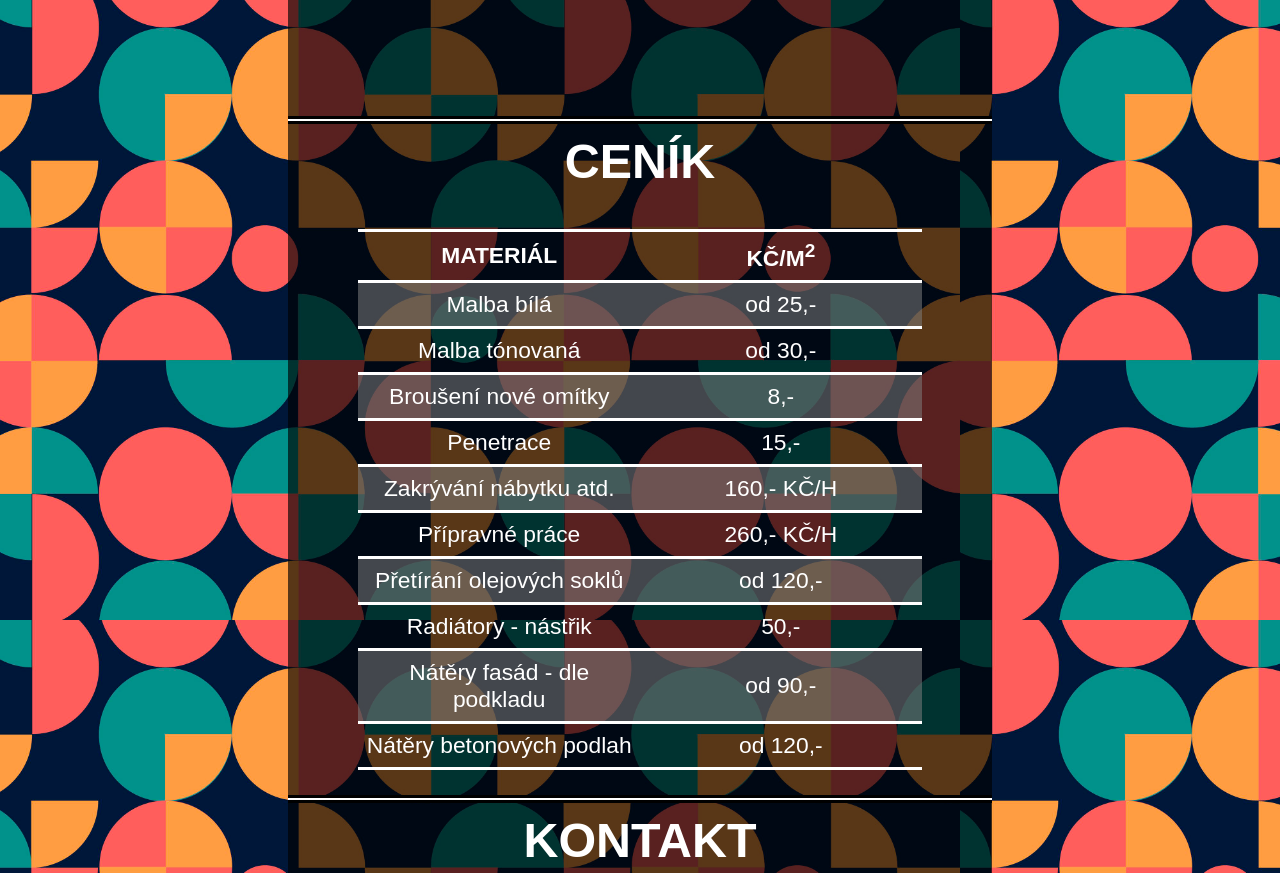
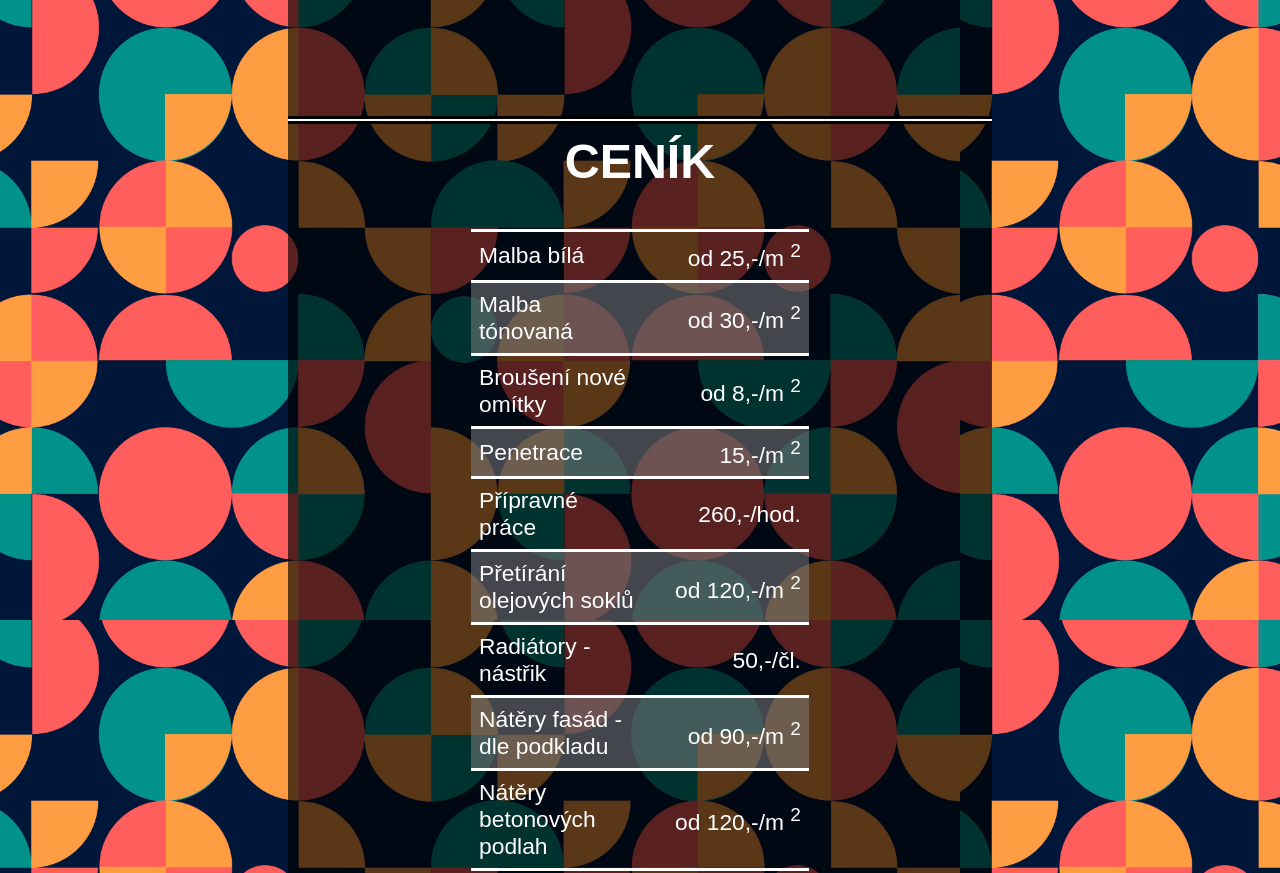
Before and after one commit to PetrNemecBellator/web, a plain HTML site: page index.html in a window 1280 px wide. Shown: the part 660-1533 px from the top of the page. Drawn offline with Linux system fonts and the light colour scheme.

Commit message:
zmena ceniku

```diff
--- a/index.html
+++ b/index.html
@@ -35,47 +35,42 @@
 
             <div class="deliciCara"></div>
 
-            <section id="cenik">
+            <section >
+                <div class="cenik">
                 <h2>Ceník</h2>
-                <table>
+                <table id="cenikT">
+
                     <tr>
-                      <th class="center">MATERIÁL</th>
-                      <th class="center">KČ/M<sup>2</sup></th>
-
+                      <td>Malba bílá</td> <td class="right">od 25,-/m <sup>2</sup></td>
                     </tr>
                     <tr>
-                      <td>Malba bílá</td> <td class="right">od 25,-</td>
-                    </tr>
-                    <tr>
-                      <td>Malba tónovaná</td>   <td class="right">od 30,-</td>
+                      <td>Malba tónovaná</td>   <td class="right">od 30,-/m <sup>2</sup></td>
 
                     </tr>
                    <tr>
-                        <td>Broušení nové omítky</td>   <td class="right">8,-</td>
+                        <td>Broušení nové omítky</td>   <td class="right">od 8,-/m <sup>2</sup></td>
                     </tr>
                     <tr>
-                        <td>Penetrace</td>   <td class="right">15,-</td>
-                    </tr>
-                   <tr>
-                        <td>Zakrývání nábytku atd.</td>   <td class="right">160,- KČ/H</td>
+                        <td>Penetrace</td>   <td class="right">15,-/m <sup>2</sup></td>
                     </tr>
                     <tr>
-                        <td>Přípravné práce</td>   <td class="right">260,- KČ/H</td>
+                        <td>Přípravné práce</td>   <td class="right">260,-/hod.</td>
                     </tr>
                     <tr>
-                        <td>Přetírání olejových soklů</td>   <td class="right">od 120,-</td>
+                        <td>Přetírání olejových soklů</td>   <td class="right">od 120,-/m <sup>2</sup></td>
                     </tr>
                     <tr>
-                        <td>Radiátory - nástřik</td>   <td class="right">50,-</td>
+                        <td>Radiátory - nástřik</td>   <td class="right">50,-/čl.</td>
                     </tr>
                     <tr>
-                        <td>Nátěry fasád - dle podkladu</td>   <td class="right">od 90,-</td>
+                        <td>Nátěry fasád - dle podkladu</td>   <td class="right">od 90,-/m <sup>2</sup></td>
                     </tr>
 
                     <tr>
-                        <td>Nátěry betonových podlah</td>   <td class="right">od 120,-</td>
+                        <td>Nátěry betonových podlah</td>   <td class="right">od 120,-/m <sup>2</sup></td>
                     </tr>
                </table>
+            </div>
             </section>
 
             <div class="deliciCara"></div>
--- a/styles.css
+++ b/styles.css
@@ -1,17 +1,15 @@
-header{
+header {
   border-top-left-radius: 25px;
   border-top-right-radius: 25px;
   padding-top: 5px;
-    background-color:rgba(0, 0, 0, 0.522);
+  background-color: rgba(0, 0, 0, 0.522);
   height: 118px;
   text-align: center;
 }
 
-
-nav{
-
-    background-color:rgba(0, 0, 0, 0.75);
-    PADDING-top: 15px;
+nav {
+  background-color: rgba(0, 0, 0, 0.75);
+  padding-top: 15px;
   padding-bottom: 15px;
   text-align: center;
   position: relative;
@@ -22,17 +20,15 @@ nav{
   border-right: black;
 
   margin-bottom: -18px;
-
 }
-.deliciCara{
+.deliciCara {
   height: 2px;
   background-color: white;
 }
 
-section{
-
+section {
   padding-top: 25px;
-    border-style:solid;
+  border-style: solid;
 
   border-left: black;
   border-right: black;
@@ -40,72 +36,71 @@ section{
   min-height: 70vh;
 }
 
-main{
+main {
   border-radius: 25px;
   text-align: center;
   padding-top: 18px;
   padding-bottom: 10px;
 }
 
-
-.container{
+.container {
   border-radius: 25px;
   margin-left: auto;
   margin-right: auto;
   width: 55vw;
   font-family: Arial, Helvetica, sans-serif;
-   background-color:rgba(0, 0, 0, 0.65);
+  background-color: rgba(0, 0, 0, 0.65);
 }
 
-.img{
+.img {
   width: auto; /* or any custom size */
   height: 118px;
-
 }
 
-h2{
+h2 {
   text-align: center;
-    font-family:Arial, Helvetica, sans-serif;
+  font-family: Arial, Helvetica, sans-serif;
   text-transform: uppercase;
   color: white;
   margin-top: -2vh;
-    font-size:calc(10px + 3vw);
+  font-size: calc(10px + 3vw);
   word-break: normal;
 }
 
-h1{
+h1 {
   text-align: center;
-    font-family:Arial, Helvetica, sans-serif;
+  font-family: Arial, Helvetica, sans-serif;
   text-transform: uppercase;
   color: white;
   margin-top: -2vh;
 
   min-width: 18px;
-    font-size:calc(10px + 5vw);
+  font-size: calc(10px + 5vw);
   word-break: normal;
 }
 
-table{
+table {
   margin-left: auto;
   margin-right: auto;
-    font-size:calc(10px + 1vw);
+  font-size: calc(10px + 1vw);
   margin-bottom: 25px;
   color: white;
-   text-align: justify;
+  text-align: left;
   table-layout: fixed;
 }
 
 table {
   font-family: arial, sans-serif;
-    border-collapse:collapse ;
+  border-collapse: collapse;
   text-align: center;
   width: 80%;
   margin-left: auto;
   margin-right: auto;
-    font-size:calc(10px + 1vw);
+  font-size: calc(10px + 1vw);
 }
 
-td, th {
+td,
+th {
   border-style: solid;
   border-color: white;
 
@@ -114,26 +109,31 @@ td, th {
   text-align: center;
   padding: 8px;
 }
+td {
+  width: 42%;
 
-
+  text-align: left;
+}
+.right {
+  text-align: right;
+  width: 39%;
+}
 tr:nth-child(even) {
   background-color: rgba(128, 128, 128, 0.522);
 }
 
-img{
+img {
   height: 40vh;
   vertical-align: middle;
 }
-.smallIcon{
-   width:  32px;
+.smallIcon {
+  width: 32px;
   height: 32px;
-
 }
-.special{
-    width: calc(100px+30vw) ;
-
+.special {
+  width: calc(100px+30vw);
 }
-.td{
+.td {
   width: 32px;
 }
 
@@ -141,36 +141,40 @@ img{
   display: inline-block;
 }
 
-p{
+p {
   font-size: 18px;
   font-family: Arial, Helvetica, sans-serif;
   color: white;
 }
-
-a{
+.cenik {
+  width: 60%;
+  margin: auto;
+}
+.cenikT {
+  width: 10%;
+}
+a {
   text-decoration: underline;
   color: white;
 }
-.propagation{
+.propagation {
   text-align: left;
   margin-left: 15px;
   margin-right: 15px;
-
 }
-.propagationSpecial{
+.propagationSpecial {
   text-align: left;
   margin-left: 15px;
   margin-right: 15px;
-
 }
 body {
-    background-image: url('img/backgroundImg.jpg');
+  background-image: url("img/backgroundImg.jpg");
   background-repeat: repeat;
 
-    background-size:120vh ;
+  background-size: 120vh;
 }
 
-  html{
+html {
   height: 100%;
 }
 nav a {
@@ -179,11 +183,11 @@ body {
   text-decoration: none;
   padding-right: 30px;
   padding-left: 30px;
-    font-size:20px;
+  font-size: 20px;
 }
-  footer{
+footer {
   text-align: center;
-    background-color:rgba(0, 0, 0, 0.522);
+  background-color: rgba(0, 0, 0, 0.522);
   margin-top: -10px;
   padding-top: 5px;
   padding-bottom: 10px;
@@ -191,54 +195,46 @@ body {
   border-bottom-right-radius: 25px;
 }
 
-  footer p{
+footer p {
   font-size: 10px;
 }
 
-  footer a{
+footer a {
   font-size: 10px;
 }
 
-  iframe{
+iframe {
   padding-bottom: 15px;
   width: inherit;
   position: relative;
 }
-  .tableKontakt{
+.tableKontakt {
   margin-top: -100px;
-
 }
 
-.konkretniInformace{
+.konkretniInformace {
   padding: 17.8vh 0;
 }
 @media only screen and (max-width: 600px) {
-   .navv a{
-    display:block;
+  .navv a {
+    display: block;
     margin-top: 10px;
     margin-bottom: 10px;
   }
-    .container{
-
+  .container {
     width: 100vw;
     min-width: 340px;
     margin-left: -8px;
-
   }
-    .special{
-        width: calc(100px+30vw) ;
-
-
-
+  .special {
+    width: calc(100px+30vw);
   }
 
-    .tableKontakt{
+  .tableKontakt {
     margin-top: -100px;
-
   }
 
-    img{
-
+  img {
     width: 256px;
   }
 }
```
Lines whose indentation alone changed are shown as unchanged.
